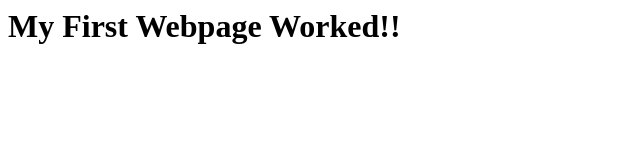
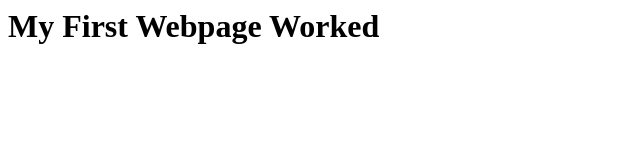
Before and after one commit to cafreita13/dwdd1600, a plain HTML site: page 01test/index.html in a window 1280 px wide. Shown: the full height of the page, 0-640 px from the left. Drawn offline with Linux system fonts and the light colour scheme.

Commit message:
Made changes

```diff
--- a/01test/index.html
+++ b/01test/index.html
@@ -2,6 +2,6 @@
     <head>
      </head>
      <body>
-        <h1> My First Webpage Worked!! </h1>
+        <h1> My First Webpage Worked</h1>
      </body>
 </html>
```
